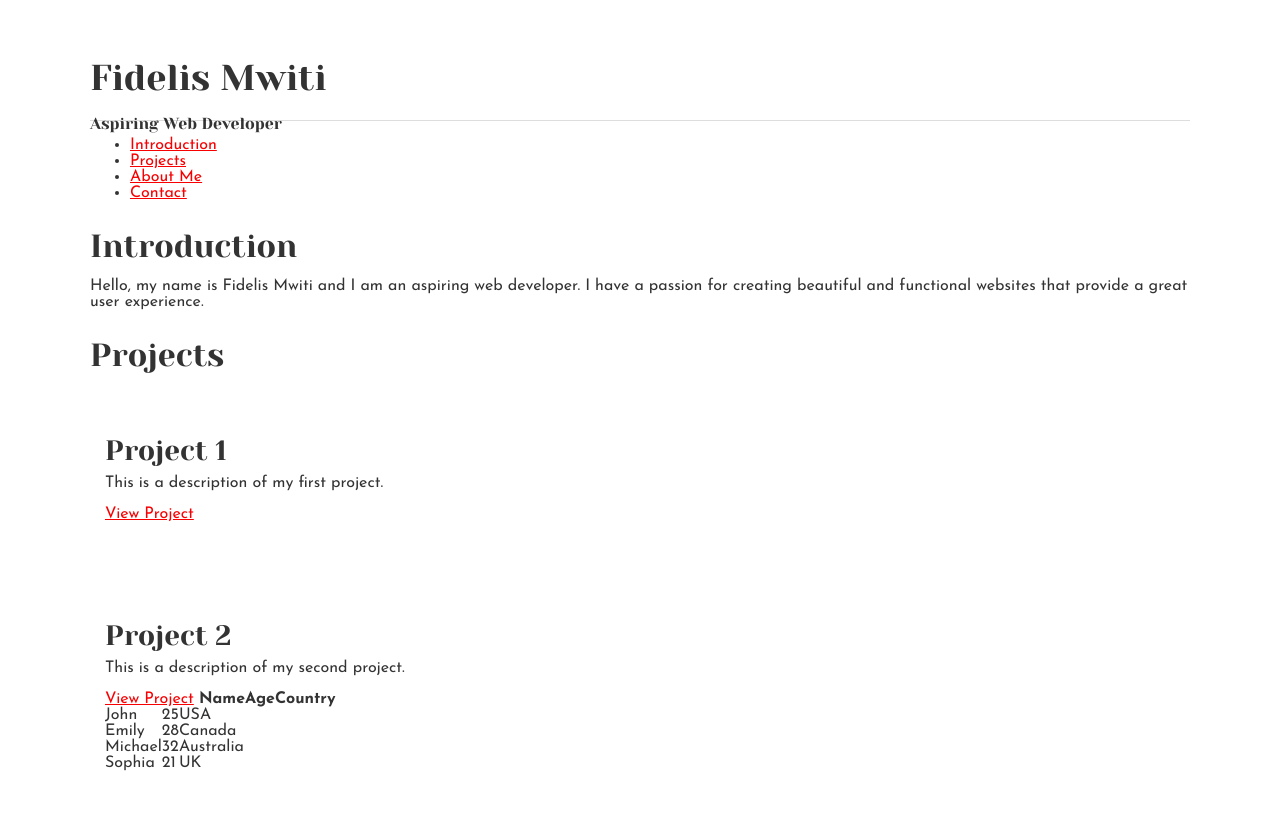
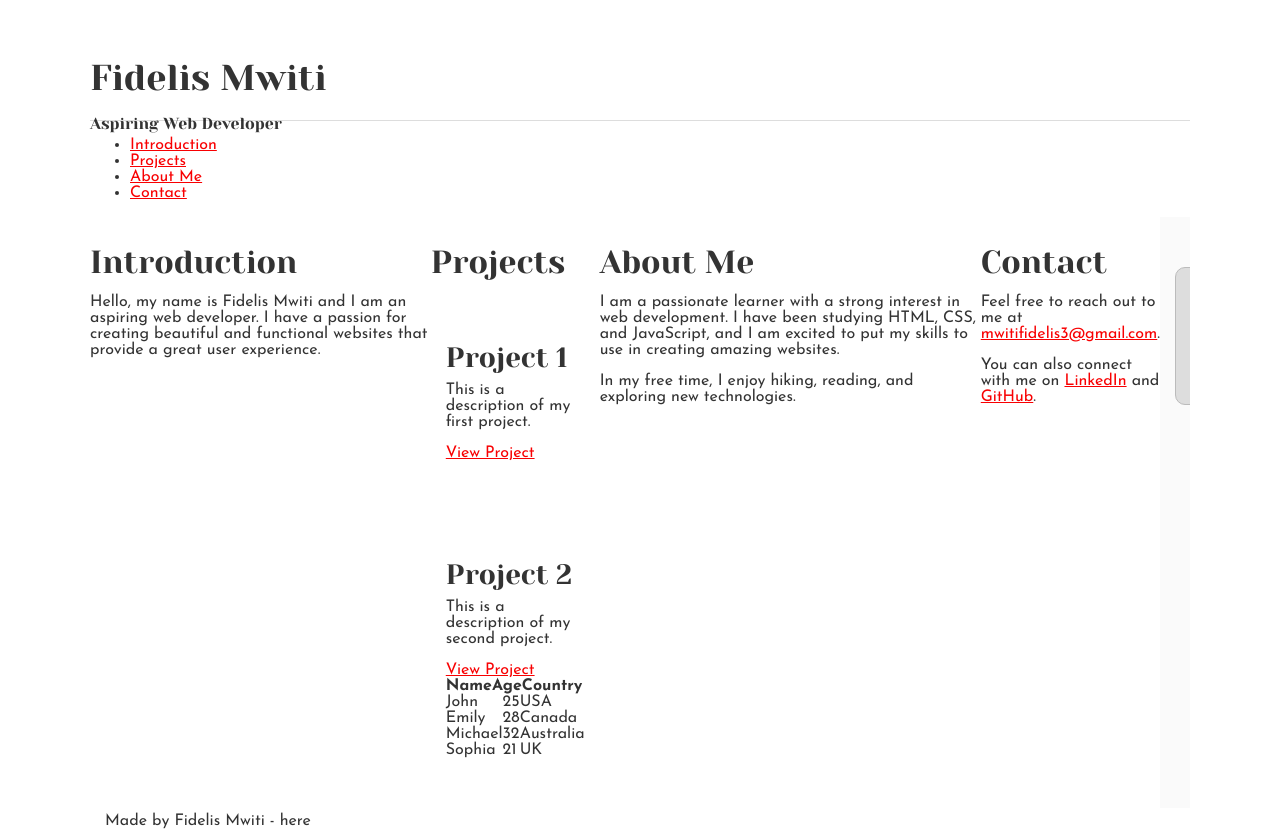
Before and after one commit to mwiti-fidelis/alx_html_css, a plain HTML site: page css_basic/index.html in a window 1280 px wide. Shown: the top 832 px of the page. Drawn offline with Linux system fonts and the light colour scheme.

Commit message:
introducing of css flexbox in designint the layout of index.html

```diff
--- a/css_basic/styles.css
+++ b/css_basic/styles.css
@@ -197,3 +197,29 @@ h6 {
   	float: none;
   }
 }
+
+body {
+  display: flex;
+  flex-direction: column;
+}
+
+header,
+main,
+footer {
+  flex: auto;
+}
+
+main {
+  display: flex;
+  flex-direction: row;
+}
+
+article {
+  flex: 2;
+  overflow-y: auto;
+}
+
+aside {
+  flex: 1;
+  overflow-y: auto;
+}
```
Also changed, not shown: css_basic/index.html (indentation only).
